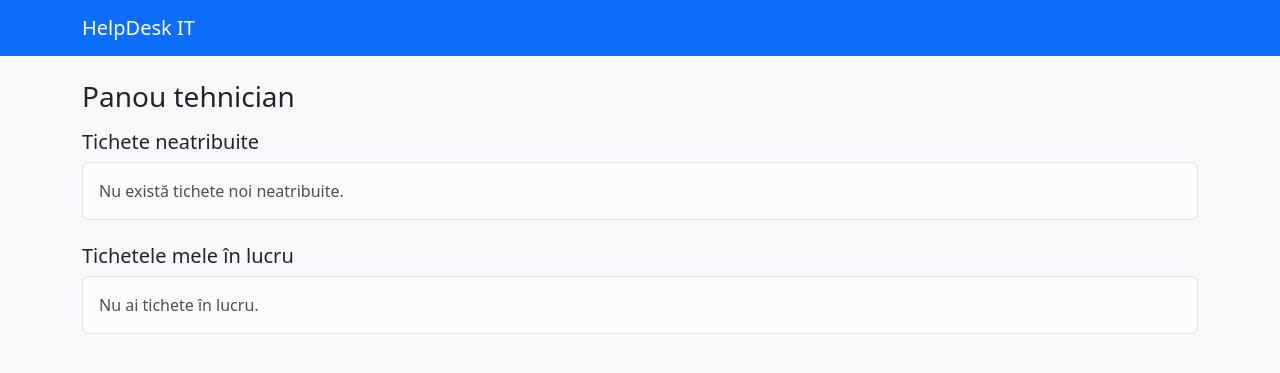
After one commit to vaduvalex17/HelpDesk-proiect, a Flask app: template app/templates/tickets/tech.html in a window 1280 px wide. The commit adds this page. Shown: the top 373 px of the page. Run offline with Flask 3, Linux system fonts and the light colour scheme; the template is opened without the code that fills it, so the values that code supplies are empty.

Commit message:
feat: panou tehnician (#23)

```diff
--- a/app/templates/base.html
+++ b/app/templates/base.html
@@ -18,6 +18,9 @@
         <ul class="navbar-nav me-auto">
           {% block meniu %}
           <li class="nav-item"><a class="nav-link" href="{{ url_for('tickets.lista') }}">Tichetele mele</a></li>
+          {% if current_user.are_rol("tehnician", "manager") %}
+          <li class="nav-item"><a class="nav-link" href="{{ url_for('tickets.panou_tehnician') }}">Panou tehnician</a></li>
+          {% endif %}
           {% endblock %}
         </ul>
       <div class="d-flex align-items-center gap-3">
--- /dev/null
+++ b/app/templates/tickets/_tabel.html
@@ -0,0 +1,30 @@
+{% from "_macros.html" import badge_prioritate, badge_status %}
+{% macro tabel_tichete(tichete, mesaj_gol, cu_autor=false, actiune=none) -%}
+{% if tichete %}
+<div class="table-responsive">
+  <table class="table table-hover bg-white shadow-sm align-middle">
+    <thead class="table-light">
+      <tr>
+        <th>Nr.</th><th>Titlu</th>{% if cu_autor %}<th>Autor</th>{% endif %}
+        <th>Prioritate</th><th>Status</th><th>Data</th>{% if actiune %}<th></th>{% endif %}
+      </tr>
+    </thead>
+    <tbody>
+      {% for tichet in tichete %}
+      <tr>
+        <td>#{{ tichet.id }}</td>
+        <td><a href="{{ url_for('tickets.detaliu', tichet_id=tichet.id) }}">{{ tichet.titlu }}</a></td>
+        {% if cu_autor %}<td>{{ tichet.autor.nume }}</td>{% endif %}
+        <td>{{ badge_prioritate(tichet.prioritate) }}</td>
+        <td>{{ badge_status(tichet.status) }}</td>
+        <td>{{ tichet.creat_la.strftime("%d.%m.%Y %H:%M") }}</td>
+        {% if actiune %}<td class="text-end">{{ actiune(tichet) }}</td>{% endif %}
+      </tr>
+      {% endfor %}
+    </tbody>
+  </table>
+</div>
+{% else %}
+<div class="alert alert-light border">{{ mesaj_gol }}</div>
+{% endif %}
+{%- endmacro %}
--- /dev/null
+++ b/app/templates/tickets/tech.html
@@ -0,0 +1,17 @@
+{% extends "base.html" %}
+{% from "tickets/_tabel.html" import tabel_tichete %}
+{% block title %}Panou tehnician – HelpDesk IT{% endblock %}
+
+{% macro buton_preia(tichet) -%}
+<form method="post" action="{{ url_for('tickets.preia', tichet_id=tichet.id) }}" class="m-0">
+  <button type="submit" class="btn btn-sm btn-success">Preia</button>
+</form>
+{%- endmacro %}
+
+{% block content %}
+<h1 class="h3 mb-3">Panou tehnician</h1>
+<h2 class="h5">Tichete neatribuite</h2>
+{{ tabel_tichete(neatribuite, "Nu există tichete noi neatribuite.", cu_autor=true, actiune=buton_preia) }}
+<h2 class="h5 mt-4">Tichetele mele în lucru</h2>
+{{ tabel_tichete(ale_mele, "Nu ai tichete în lucru.", cu_autor=true) }}
+{% endblock %}
```
Also changed, not shown: app/templates/tickets/list.html (+2 -23 lines), app/tickets/routes.py (+34 -1 lines), tests/test_tickets.py (+38 -0 lines).
